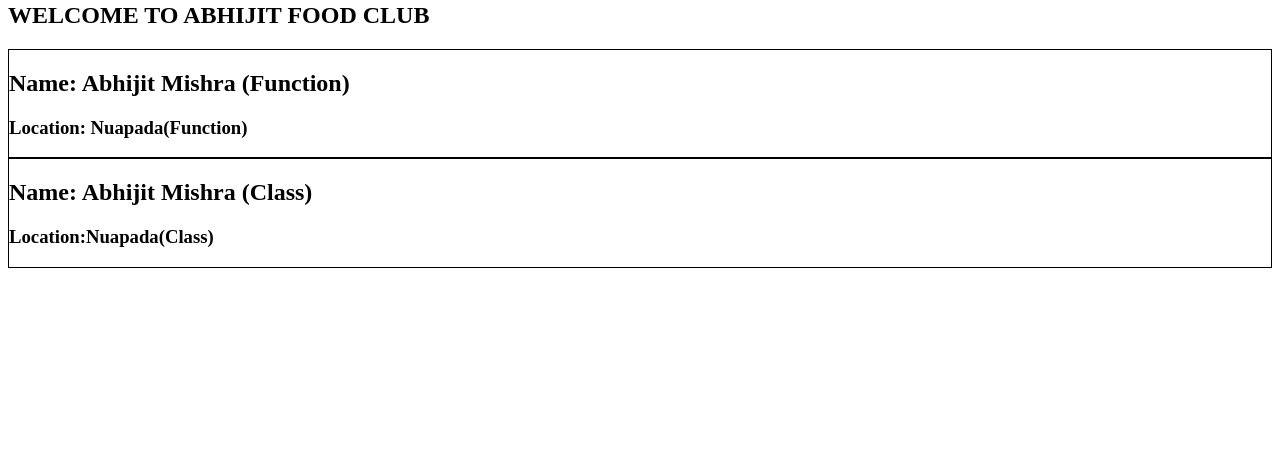
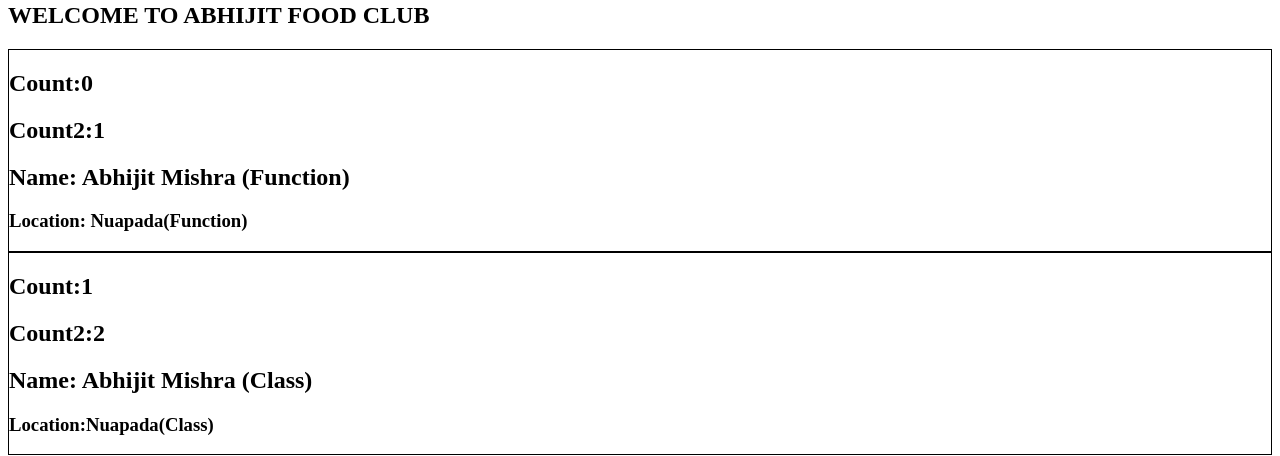
Before and after one commit to abhix75/Swiggy, a React (Vite) app: page /about in a window 1280 px wide. Shown: the part 242-698 px from the top of the page. Built offline with nearby package versions, Linux system fonts and the light colour scheme.

Commit message:
state-varibale(class vs function)

```diff
--- a/src/components/User-Class.js
+++ b/src/components/User-Class.js
@@ -5,11 +5,19 @@ class UserClass extends React.Component{
     constructor(props){
         super(props)
         console.log(props)
+
+        this.state = {
+            count : 1,
+            count2 : 2
+        }
     }
     render(){
         const {name,location}=this.props
         return (
             <div className='user-card'>
+               <h2>Count:{this.state.count}</h2>
+               <h2>Count2:{this.state.count2}</h2>
+
                <h2>Name: {name}</h2>
                <h3>Location:{location}</h3>
             </div>
--- a/src/components/User.js
+++ b/src/components/User.js
@@ -1,8 +1,13 @@
 import React from 'react'
+import { useState } from 'react'
+const User = (props) => {
 
-const User = (props) => {
+    const [count,setcount] = useState(0);
+    const [count2,setcount2] = useState(1);
   return (
     <div className='user-card'>
+       <h2>Count:{count}</h2>
+       <h2>Count2:{count2}</h2>
        <h2>Name: {props.name}</h2>
        <h3>Location: {props.location}</h3>
     </div>
```
